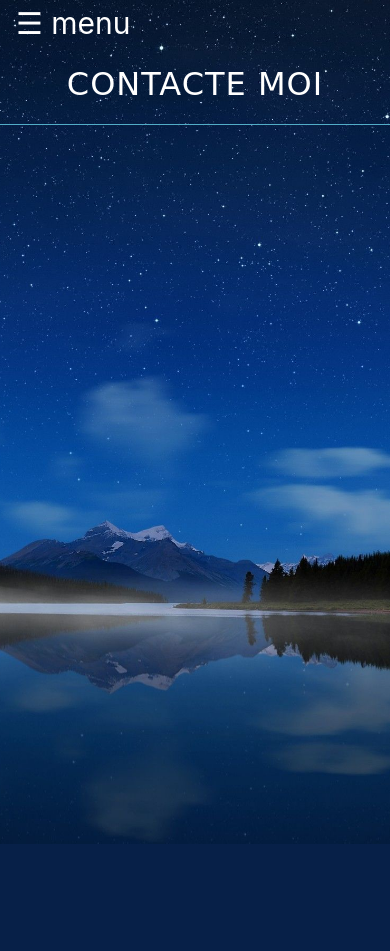
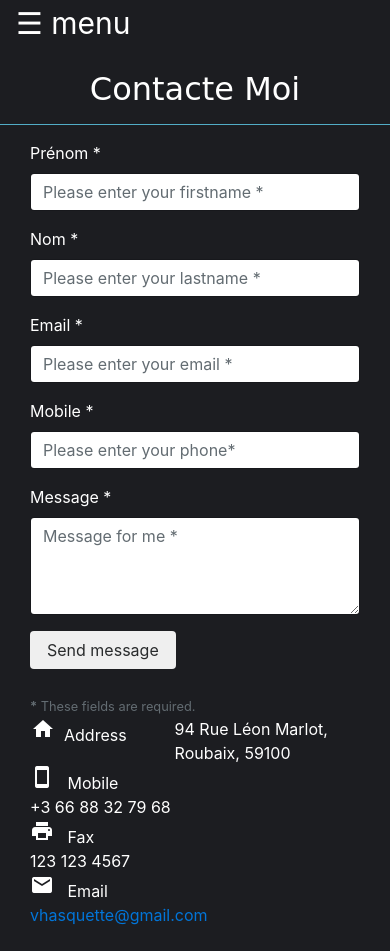
Before and after one commit to seafy/PortFolio, a PHP site: page /contacte.html in a window 390 px wide. Shown: the top 951 px of the page. Before the commit the page ends 844 px from the top, so only its background shows below. Run offline with PHP 8.4, Linux system fonts and the light colour scheme; some web fonts are replaced; grey boxes are pictures that could not be loaded.

Commit message:
finish the page contact

```diff
--- a/contacte.html
+++ b/contacte.html
@@ -81,6 +81,110 @@
 </section>
 
 <div class="container">
+   <div class="contact-us">
+       <div class="container">
+          <div class="contact-form">
+           <div class="row">
+               <div class="col-sm-7">
+                    <form id="ajax-contact"  method="post" action="contact-form-mail.php" role="form">
+                        <div class="messages" id="form-messages"></div>
+                        <div class="controls">
+                            <div class="row">
+                                <div class="col-md-6">
+                                    <div class="form-group">
+                                        <label for="form_name">Prénom *</label>
+                                        <input id="form_name" type="text" name="name" class="form-control" placeholder="Please enter your firstname *" required="required" data-error="Firstname is required.">
+                                        <div class="help-block with-errors"></div>
+                                    </div>
+                                </div>
+                                <div class="col-md-6">
+                                    <div class="form-group">
+                                        <label for="form_lastname">Nom *</label>
+                                        <input id="form_lastname" type="text" name="surname" class="form-control" placeholder="Please enter your lastname *" required="required" data-error="Lastname is required.">
+                                        <div class="help-block with-errors"></div>
+                                    </div>
+                                </div>
+                            </div>
+                            <div class="row">
+                                <div class="col-md-6">
+                                    <div class="form-group">
+                                        <label for="form_email">Email *</label>
+                                        <input id="form_email" type="email" name="email" class="form-control" placeholder="Please enter your email *" required="required" data-error="Valid email is required.">
+                                        <div class="help-block with-errors"></div>
+                                    </div>
+                                </div>
+                                <div class="col-md-6">
+                                    <div class="form-group">
+                                        <label for="form_phone">Mobile *</label>
+                                        <input id="form_phone" type="tel" name="phone"  class="form-control" placeholder="Please enter your phone*" required oninvalid="setCustomValidity('Plz enter your correct phone number ')"
+    onchange="try{setCustomValidity('')}catch(e){}">
+
+                                    </div>
+                                </div>
+                            </div>
+                            <div class="row">
+                                <div class="col-md-12">
+                                    <div class="form-group">
+                                        <label for="form_message">Message *</label>
+                                        <textarea id="form_message" name="message" class="form-control" placeholder="Message for me *" rows="4" required="required" data-error="Please,leave us a message."></textarea>
+                                        <div class="help-block with-errors"></div>
+                                    </div>
+                                </div>
+                                <div class="col-md-12">
+                                    <input type="submit" class="btn btn-black" value="Send message">
+                                </div>
+                            </div>
+                            <div class="row">
+                                <div class="col-md-12">
+                                   <br>
+                                    <small class="text-muted"><strong>*</strong> These fields are required.</small>
+                                </div>
+                            </div>
+                        </div>
+
+                    </form>
+
+               </div>
+               <div class="col-sm-5 text-white">
+                   <div class="row col1">
+                       <div class="col-xs-3 ml-3">
+                         <i class="material-icons">home</i>  Address
+                       </div>
+                       <div class="col-xs-9 ml-5">
+                            94 Rue Léon Marlot,<br> Roubaix, 59100
+                       </div>
+                   </div>
+
+                    <div class="row col1">
+                        <div class="col-sm-3">
+                          <i class="material-icons">smartphone</i>   Mobile
+                        </div>
+                        <div class="col-sm-9">
+                             +3 66 88 32 79 68
+                        </div>
+                    </div>
+                    <div class="row col1">
+                        <div class="col-sm-3">
+                          <i class="material-icons">print</i>    Fax
+                        </div>
+                        <div class="col-sm-9">
+                              123 123 4567
+                        </div>
+                    </div>
+                    <div class="row col1">
+                        <div class="col-sm-3">
+                          <i class="material-icons">email</i>   Email
+                        </div>
+                        <div class="col-sm-9">
+                             <a href="mailto: vhasquette@gmail.com.com">vhasquette@gmail.com</a>                        </div>
+                    </div><br>
+                    <iframe src="https://www.google.com/maps/embed?pb=!1m18!1m12!1m3!1d2528.4529210205146!2d3.189742515739494!3d50.67441737950688!2m3!1f0!2f0!3f0!3m2!1i1024!2i768!4f13.1!3m3!1m2!1s0x47c3287cf91e104f%3A0xa6ae6585f5725be4!2sA.d.e.p.!5e0!3m2!1sen!2sfr!4v1496334534530" width="400" height="300" frameborder="0" style="border:0" allowfullscreen></iframe>
+               </div>
+           </div>
+
+          </div>
+       </div>
+   </div>
 
 </div>
 
--- a/css/main.css
+++ b/css/main.css
@@ -97,7 +97,7 @@ textarea {
 
 /* Common rules */
 
-body {
+#background {
   background-image: url(../img/background.jpg);
   background-position: center center;
   background-repeat: no-repeat;
@@ -106,11 +106,16 @@ body {
   background-color: #464646;
 }
 
+@charset "utf-8";
+body
+{
+      background-color: #1C1D21 !important;
+      /* color: grey */
+      font-family: "Lato", sans-serif;
+    }
+
 /* end common rules */
 
-body {
-    font-family: "Lato", sans-serif;
-}
 /* h1 et h3 sur ma page index */
 body h1,h2,h3 {
   font-family: 'Keania One', cursive;
@@ -172,55 +177,8 @@ span {
 
 
 
-/* Page Contact */
-body{
-	width:100%;
-	height:100%;
-	font-family: 'Roboto Condensed', sans-serif;
 
-}
-
-
-h1,h2,h3 {
-	margin:0 0 35px 0;
-	font-family: 'Patua One', cursive;
-	text-transform: uppercase;
-	letter-spacing:1px;
-}
-
-p{
-	margin:0 0 25px;
-	font-size:18px;
-	line-height:1.6em;
-}
-a{
-	color:#26a5d3;
-}
-a:hover,a:focus{
-	text-decoration:none;
-	color:#26a5d3;
-}
-
-#contact{
-  opacity: 0.8;
-	background:#333333;
-	color:#f4f4f4;
-	padding-bottom:80px;
-  width: 400px;
-  display: block;
-  margin: auto;
-}
-
-textarea.form-control{
-    height:100px;
-}
-/* End page contact*/
-
-
-/* Page projet */
-article h3 {
-  color: white;
-}
+/* __________Page projet/projects__________ */
 .projets-container {
   display: flex;
   flex-direction: column;
@@ -229,22 +187,138 @@ article h3 {
 
 .projets-container article{
   width: 500px;
-  height: auto;
+  /* height: auto; */
 }
 .projets-container img {
   max-width: 100%;
   max-height: 100%;
 }
 
-
+.quiver , .pba , .atelier72 , .plumber , h1{
+  animation-fill-mode: forwards;
+  position: relative;
+  animation-duration: 5s;
+  animation-delay: 0s;
+}
+h1 {
+  animation-name: h1;
+}
 .quiver {
-  margin-top: 55em;
+  margin-top: 160vh;
+  animation-name: quiver;
 }
 
+.pba {
+ animation-name: pba;
+}
 .atelier72 {
-  margin-top: 45em;
+  margin-top: 130vh;
+  animation-name: atelier72;
 }
-/* end page projets */
+.plumber {
+ animation-name: plumber;
+}
+
+
+
+/* Animation */
+
+/* animation partant de gauche */
+@keyframes quiver {
+  from {
+    left: -20%;
+  }
+  to {
+    left: 10%;
+  }
+}
+
+@keyframes atelier72 {
+  from {
+    left: -20%;
+  }
+  to {
+    left: 10%;
+  }
+}
+/* animation partant de droite */
+
+@keyframes pba {
+  from {
+    right: -50%;
+  }
+  to {
+    right: 10%;
+  }
+}
+
+@keyframes plumber {
+  from {
+    right: -50%;
+  }
+  to {
+    right: 10%;
+  }
+}
+
+/* titre h1 */
+
+@keyframes h1 {
+  from {
+    top:  -5em;
+  }
+  to {
+    top: 5px;
+  }
+}
+
+
+/*  end animation */
+
+/* Small Devices, Tablets */
+@media only screen and (max-width : 768px) {
+	.animated {
+		/*CSS transitions*/
+		-o-transition-property: none !important;
+		-moz-transition-property: none !important;
+		-ms-transition-property: none !important;
+		-webkit-transition-property: none !important;
+		transition-property: none !important;
+		/*CSS transforms*/
+		-o-transform: none !important;
+		-moz-transform: none !important;
+		-ms-transform: none !important;
+		-webkit-transform: none !important;
+		transform: none !important;
+		/*CSS animations*/
+		-webkit-animation: none !important;
+		-moz-animation: none !important;
+		-o-animation: none !important;
+		-ms-animation: none !important;
+		animation: none !important;
+	}
+}
+
+/* __________end page projets__________ */
+
+/* __________page contact__________ */
+
+label {
+  color: white;
+}
+
+/* __________end page contact__________ */
+
+
+
+
+
+
+
+
+
+
+
 
 /* ==========================================================================
    Helper classes
--- a/index.html
+++ b/index.html
@@ -30,7 +30,7 @@
 
 
     </head>
-    <body>
+    <body id="background">
         <!--[if lt IE 8]>
             <p class="browserupgrade">You are using an <strong>outdated</strong> browser. Please <a href="http://browsehappy.com/">upgrade your browser</a> to improve your experience.</p>
         <![endif]-->
```
Also changed, not shown: contact.html (+104 -6 lines), projects.html (+19 -2 lines), projets.html (+7 -7 lines), blog.html (added).
